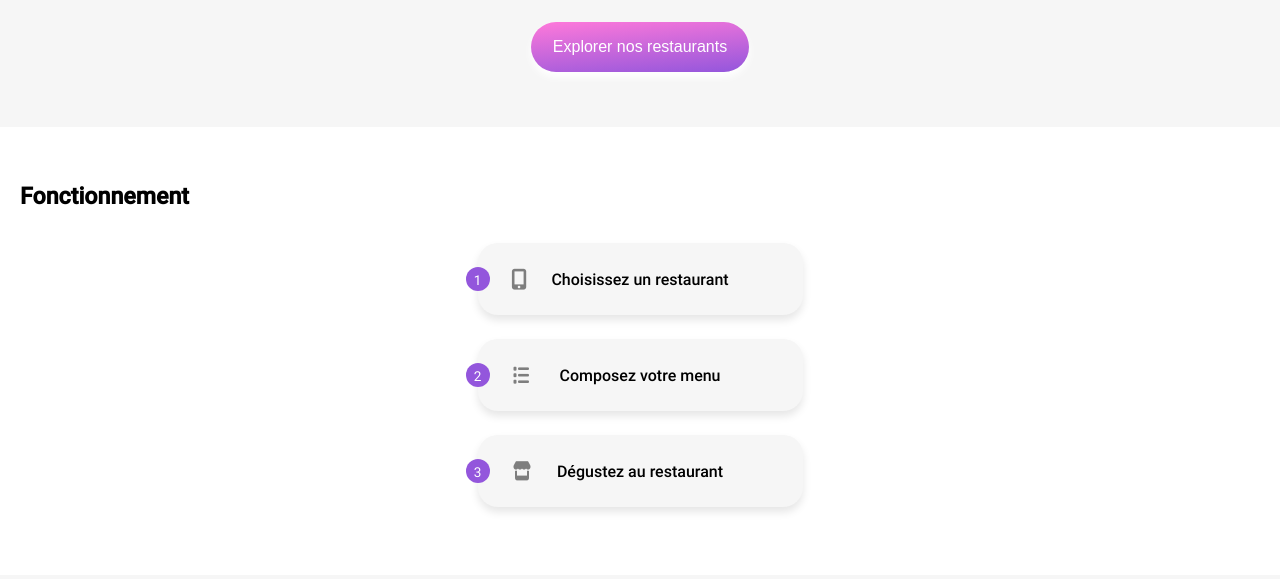
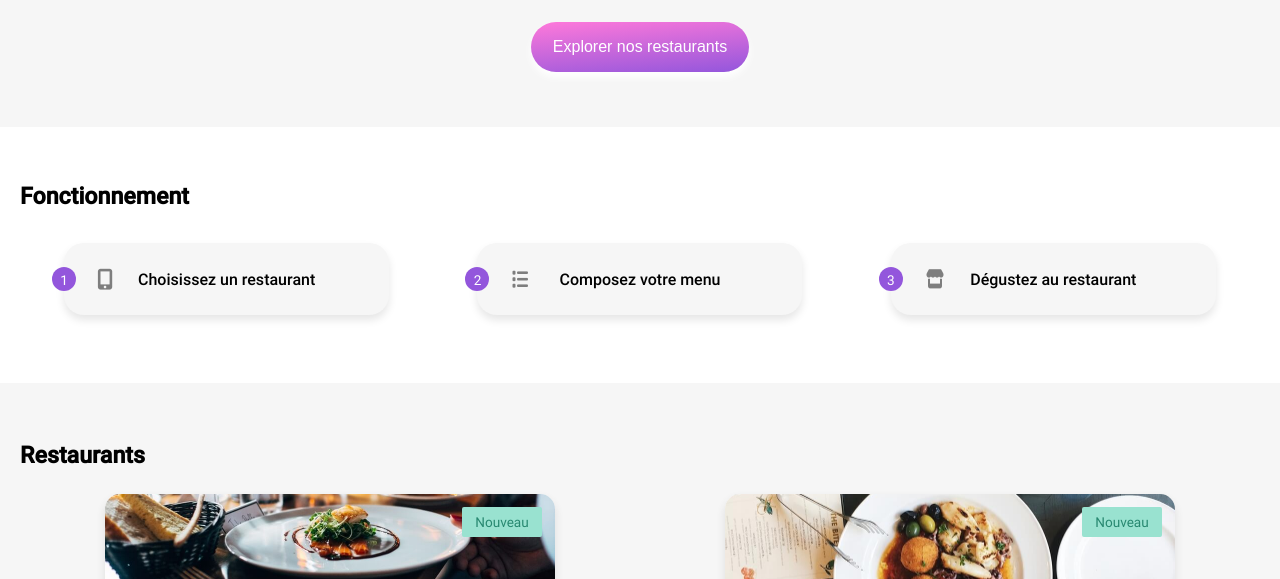
Before and after one commit to Christelle-Couchoux/ChristelleCouchoux_3_08042021, a website: page html/index.html in a window 1280 px wide. Shown: the part 221-800 px from the top of the page. Drawn offline with Linux system fonts and the light colour scheme.

Commit message:
add responsive design

```diff
--- a/html/index.html
+++ b/html/index.html
@@ -85,7 +85,7 @@
                             <span class="restaurant-preview__location">Charonne</span>
                         </span>
                     </a>
-                    <i class="fa-heart" aria-label="J'aime. Cliquez ici pour ajouter le restaurant à vos favoris" role="img"></i>
+                    <i class="far fa-heart" aria-label="J'aime. Cliquez ici pour ajouter le restaurant à vos favoris" role="img"></i>
                 </span>
             </div>
             <div class="restaurant-preview">
--- a/sass/base/_base.scss
+++ b/sass/base/_base.scss
@@ -8,6 +8,7 @@
 body{ /* define minimum/maximum width */
     min-width: 375px;
     max-width: 1920px;
+    margin: auto;
 }
 
 span{ /* span instead of div because inside inline element (a href) */
--- a/sass/components/_restaurant-previews.scss
+++ b/sass/components/_restaurant-previews.scss
@@ -9,7 +9,10 @@
     border-radius: 15px;
     background-color: map-get($map: $color-bg, $key:restaurant-preview);
     @include box-shadow(map-get($color-box-shadow,restaurants));
-
+    @include tablet{
+        width: 48%;
+        margin: 9px 5px;
+    }
     &__new{
         position: absolute;
         top: 13px;
--- a/sass/layouts/_how-it-works.scss
+++ b/sass/layouts/_how-it-works.scss
@@ -8,6 +8,10 @@
     align-items: center;
     font-family: map-get($map: $font-family, $key: howitworks);
     font-size: map-get($map: $font-size, $key: howitworks);
+    @include desktop{
+        flex-direction: row;
+        flex-wrap: wrap;
+    }
 
     h2{
         width: 100%;
--- a/sass/layouts/_menu.scss
+++ b/sass/layouts/_menu.scss
@@ -1,6 +1,6 @@
 .menu{
     width: 100%;
-    height: 1433px;
+    height: auto;
 
     &__img{
         height: 275px;
@@ -35,8 +35,20 @@
         padding: 0 24px 25px 5px;
     }
 
+    &__dishes{
+        @include desktop{
+            display: flex;
+            flex-direction: row;
+            justify-content: space-around;
+        }
+    }
+
     &__dish-type{
         margin: 0 0 43px 0;
+        @include desktop{
+            width: 33%;
+            margin: 0 10px 43px 10px;
+        }
     }
 
     &__dish-list{
--- a/sass/layouts/_restaurants.scss
+++ b/sass/layouts/_restaurants.scss
@@ -6,7 +6,10 @@
     justify-content: space-around;
     align-items: center;
     padding: 40px 20px 50px 20px;
-
+    @include tablet{
+        flex-direction: row;
+        flex-wrap: wrap;
+    }
     h2{
         width: 100%;
         margin: 15px 0;
--- a/sass/utils/_mixins.scss
+++ b/sass/utils/_mixins.scss
@@ -1,22 +1,3 @@
-/*
-border-radius
-breaking points
-*/
-
-@mixin btn ($width) {
-    height: 50px;
-    width: $width;
-    background: map-get($map: $color-bg, $key: btn);
-    border: none;
-    border-radius: 25px;
-    color: map-get($map: $color-txt, $key: btn);
-    font-size: map-get($map: $font-size, $key: btn);
-}
-
-@mixin box-shadow ($color){
-    box-shadow: 0 5px 8px $color;
-}
-
 /* remove underlining and different color */
 /* links take color from map $color-txt, key main but can be changed for footer */
 @mixin links-style ($color:map-get($map: $color-txt, $key: main)){
@@ -28,3 +9,32 @@ breaking points
         color: $color;
     };
 }
+
+/* explore/order buttons */
+@mixin btn ($width) {
+    height: 50px;
+    width: $width;
+    background: map-get($map: $color-bg, $key: btn);
+    border: none;
+    border-radius: 25px;
+    color: map-get($map: $color-txt, $key: btn);
+    font-size: map-get($map: $font-size, $key: btn);
+}
+
+/* box-shadow */
+@mixin box-shadow ($color){
+    box-shadow: 0 5px 8px $color;
+}
+
+/* breaking points */
+@mixin tablet{
+    @media all and (min-width: map-get($map: $breaking-points, $key: tablet)){
+        @content;
+    }
+}
+
+@mixin desktop{
+    @media all and (min-width: map-get($map: $breaking-points, $key: desktop)){
+        @content;
+    }
+}
--- a/sass/utils/_variables.scss
+++ b/sass/utils/_variables.scss
@@ -116,6 +116,11 @@ $width-order: 186px;
 
 
 /* breaking points map */
+/* mobile 375-768px = default version */
+$breaking-points:(
+    tablet: 768px,
+    desktop: 1200px,
+)
 
 
 
```
Also changed, not shown: html/restaurants/a-la-francaise.html (+3 -3 lines), css/style.css, 1 other file.
